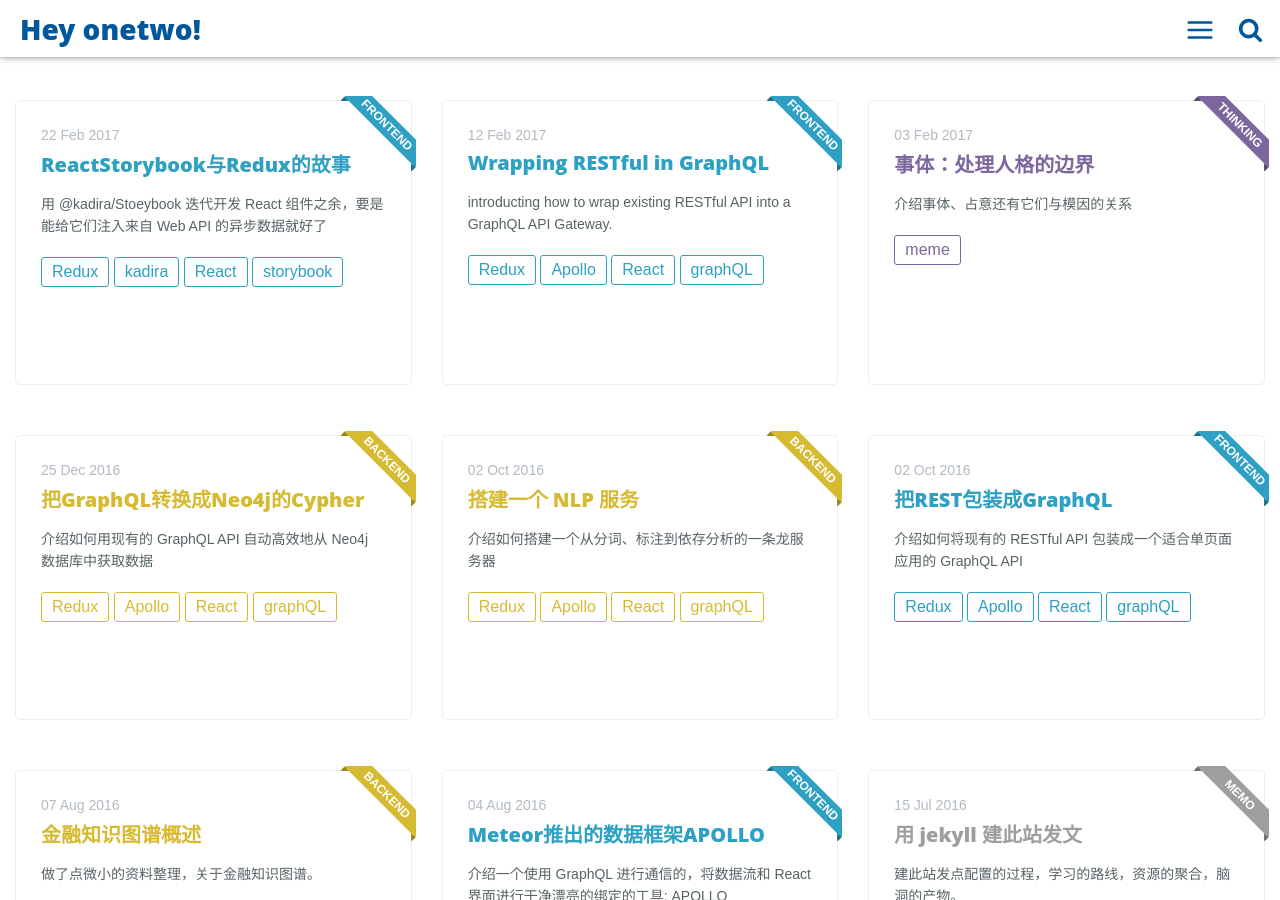
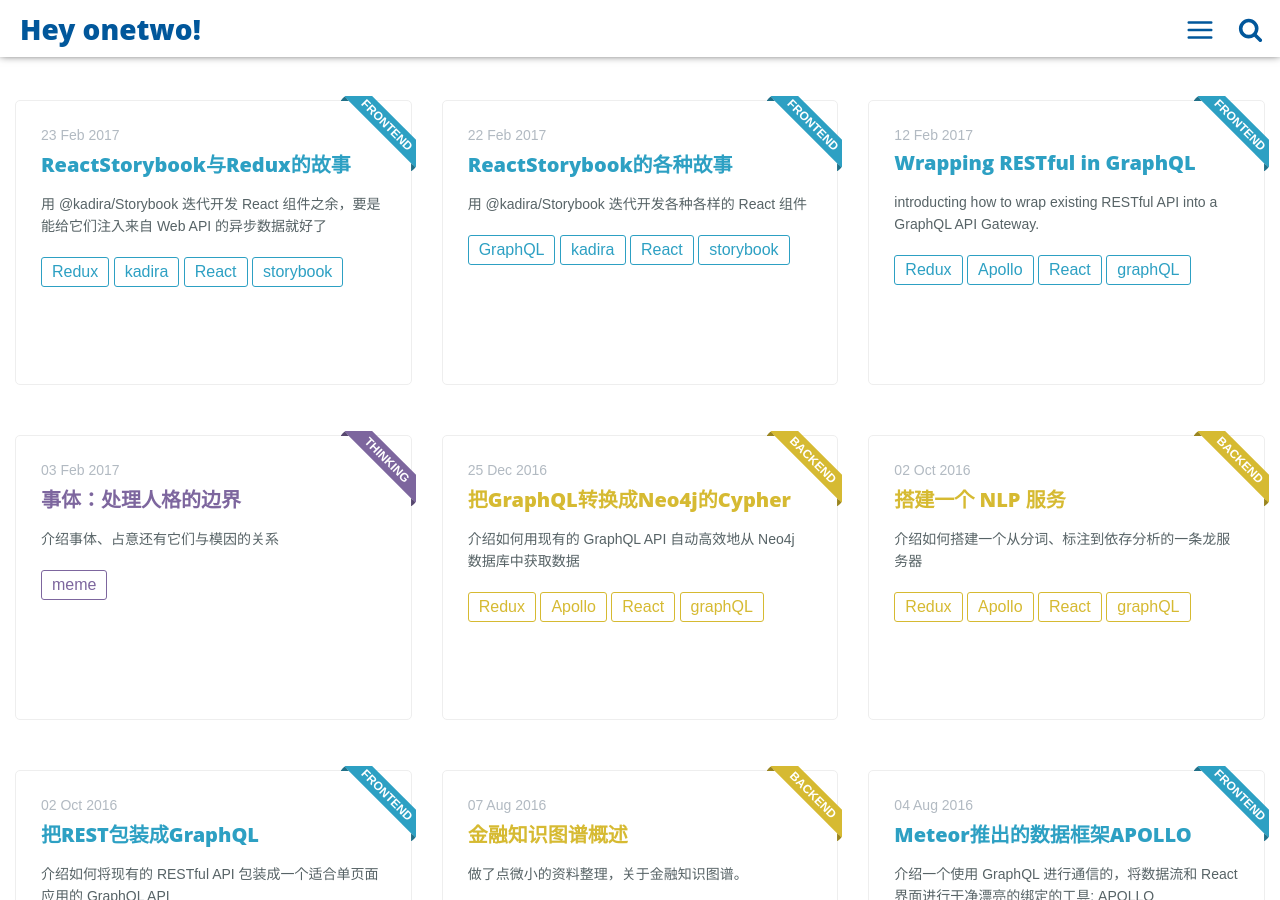
Before and after one commit to linonetwo/linonetwo.github.io, a Jekyll site: the page built from index.html, in a window 1280 px wide and 900 px high. Built offline with Jekyll 4.4.1, drawn with Linux system fonts in a browser that asks for light colours; some of the changed lines change nothing that is shown.

Commit message:
分隔出一篇新文章

````diff
--- a/_posts/2017-02-22-ReactStorybook与Redux的故事.md
+++ b/_posts/2017-02-22-ReactStorybook与Redux的故事.md
@@ -1,9 +1,9 @@
 ---
 layout: post
 title: "ReactStorybook与Redux的故事"
-date: 2017-02-22 22:20:19 +0800
+date: 2017-02-23 22:20:19 +0800
 image: 'blog-author.jpg'
-description: '讲述异步故事'
+description: '讲述异步组件故事'
 main-class: 'frontend'
 color: '#66CCFF'
 tags:
@@ -13,18 +13,11 @@
 - storybook
 categories: Review
 twitter_text:
-introduction: '用 @kadira/Stoeybook 迭代开发 React 组件之余，要是能给它们注入来自 Web API 的异步数据就好了'
+introduction: '用 @kadira/Storybook 迭代开发 React 组件之余，要是能给它们注入来自 Web API 的异步数据就好了'
 ---
 # ReactStorybook 与 Redux 的异步故事
 
-## Storybook 好处都有啥
-
-React 开发的单页面应用，顾名思义，有着很多很多的页面（。）
-
-应用启动时可能会有启动页，然后根据本地存储中有没有存在 token 决定是否跳转到登录页面，登录后则可能有多 tab 切换的页面、点击列表项跳转的目录页等等。我们使用 react-router 等路由框架在应用的各个页面之间切换，本质上是路由框架根据应用当前的状态渲染出不同的页面。
 
 
 
-![React Native Storybook](https://github.com/storybooks/react-native-storybook/raw/master/docs/assets/readme/screenshot.png)
-
 ## 参考
--- /dev/null
+++ b/_posts/2017-02-22-ReactStorybook的各种故事.md
@@ -0,0 +1,42 @@
+---
+layout: post
+title: "ReactStorybook的各种故事"
+date: 2017-02-22 22:20:19 +0800
+image: 'blog-author.jpg'
+description: '讲述各种各样的组件的故事'
+main-class: 'frontend'
+color: '#66CCFF'
+tags:
+- GraphQL
+- kadira
+- React
+- storybook
+categories: Review
+twitter_text:
+introduction: '用 @kadira/Storybook 迭代开发各种各样的 React 组件'
+---
+# ReactStorybook 与 Redux 的异步故事
+
+React 开发的单页面应用，顾名思义，有着很多很多的页面（。）应用启动时可能会有启动页，然后根据本地存储中有没有存在 token 决定是否跳转到登录页面，登录后则可能有多 tab 切换的页面、点击列表项跳转的目录页等等。
+
+我们使用 react-router 等路由框架在应用的各个页面之间切换，本质上是点击按钮等事件导致路由状态改变后，路由框架根据应用当前的状态渲染出不同的页面。
+
+那么如果我们需要修改一个很深很深的组件里的样式，我们是不是要一次一次戳按钮点进去？当你修改了这个很深很深的组件，发现样式热替换挂了，这有时候是玄学，你需要手动刷新整个应用，你是否肯任劳任怨地重新戳回去一次？一次又一次？
+
+![deep nested component dev](https://raw.githubusercontent.com/linonetwo/linonetwo.github.io/master/assets/img/posts/reduxstorybook/component%20tree.png)
+
+如果产品需求改了，你要改的是数据流逻辑，而改完发现热替换不支持你正在修改的部分，那感觉肯定烦死了。要是有一种方法能直接跳到你要修改的组件身边就好了。
+
+> 为什么不直接用 react-router 跳到你要去的组件那边？
+
+因为有的人不用 react-router，有的人用 react-router v4。比如在 React Native 环境下，有的人用```react-native-router-flux``` 有的人用```react-router-native``` 有的人用```react-router-addon-controlled(deprecated)```，所以我们最好用一个和这些东西无关的第三方框架来辅助我们的开发。
+
+![React Native Storybook](https://github.com/storybooks/react-native-storybook/raw/master/docs/assets/readme/screenshot.png)
+
+## 故事书
+
+```@kadira/Storybook```就是一个这样的框架，可以应用在 web 端和 native 端，将每个组件看作一个故事，然后用 Storybook 左边的书签在故事之间快速跳转。
+
+
+
+## 参考
````
